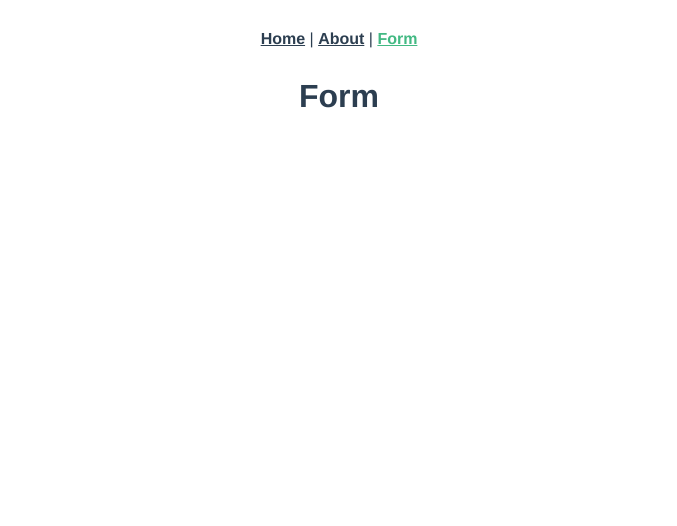
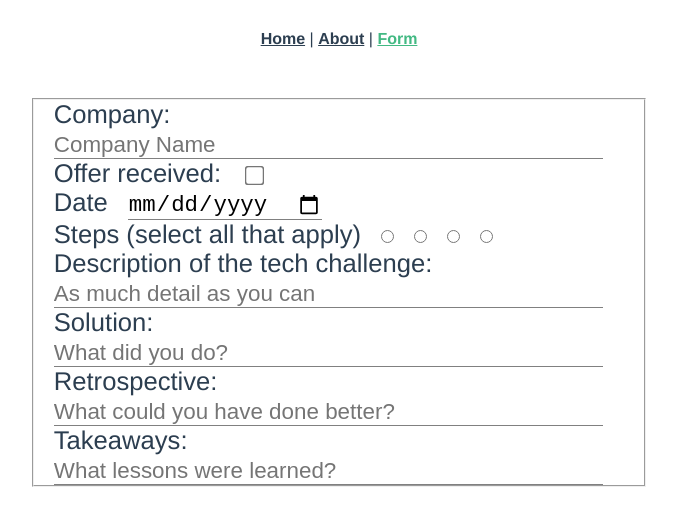
Before and after one commit to piknikki/launcher, a Vue app: page /form in a window 1280 px wide. Shown: the top 526 px of the page, without its empty margins (301-978 px from the left). Built offline with nearby package versions, Linux system fonts and the light colour scheme.

Commit message:
Got the basic form stuff there now need to improve it

```diff
--- a/src/views/InterviewForm.vue
+++ b/src/views/InterviewForm.vue
@@ -1,29 +1,112 @@
 <template>
-  <div>
-    <h1>Form</h1>
+  <div class="block">
+<!--    <h1>Form</h1>-->
+    <div class="form-wrapper">
+      <form>
+        <fieldset>
+          <label for="company">Company: </label>
+          <input v-model="company" id="company" type="text" placeholder="Company Name"><br>
+
+          <label for="offer">Offer received: </label>
+          <input v-model="offer" id="offer" type="checkbox"><br>
+
+          <label for="date">Date</label>
+          <input v-model="date" id="date" type="date"><br>
+
+          <label for="steps-screen">Steps (select all that apply)</label>
+            <input type="radio" id="steps-screen" value="HR screening" name="steps">
+            <input type="radio" id="steps-video" value="Video interview" name="steps">
+            <input type="radio" id="steps-takehome" value="Take-home challenge" name="steps">
+            <input type="radio" id="steps-whiteboard" value="Whiteboard w/interviewer" name="steps">
+          <br>
+
+          <label for="description">Description of the tech challenge: </label>
+          <input v-model="description" id="description" type="text" placeholder="As much detail as you can"><br>
+
+          <label for="solution">Solution: </label>
+          <input v-model="solution" id="solution" type="text" placeholder="What did you do?"><br>
+
+          <label for="retro">Retrospective: </label>
+          <input v-model="retro" id="retro" type="text" placeholder="What could you have done better?"><br>
+
+          <label for="takeaways">Takeaways: </label>
+          <input type="text" v-model="takeaways" id="takeaways" placeholder="What lessons were learned?">
+
+        </fieldset>
+      </form>
+      <div class="form-data" v-if="company">
+        <p>{{ company }}  ({{ offer ? 'offer received' : 'no offer' }})</p>
+        <p>Applied {{ date }}</p>
+        <p>{{ description }}</p>
+      </div>
+    </div>
   </div>
 </template>
 
 <script>
-// import { db } from '../firebaseDb'
-
 export default {
   name: 'InterviewForm',
   data () {
     return {
-      company: String,
-      date: Date,
-      description: String,
-      offer: Boolean,
-      retro: String,
-      solution: String,
-      steps: Array,
-      takeaways: Array
+      company: '',
+      date: '',
+      description: '',
+      offer: null,
+      retro: '',
+      solution: '',
+      steps: [],
+      takeaways: []
     }
   }
 }
 </script>
 
 <style scoped>
+.block {
+  width: 80%;
+  margin: 20px auto;
+  text-align: left;
+  font-size: 1.6rem;
+}
 
+.form-wrapper {
+  display: flex;
+  flex-flow: row nowrap;
+  justify-content: left;
+  align-items: flex-start;
+}
+
+form {
+  width: 60%;
+  margin: 0 auto;
+}
+
+label {
+  padding-left: 20px;
+}
+
+input {
+  font-size: 1.4rem;
+  border: none;
+  margin-left: 20px;
+  border-bottom: 1px solid grey;
+}
+
+.form-data {
+  width: 40%;
+  background: pink;
+}
+
+input[type=text] {
+  width: 90%;
+}
+
+input[type=checkbox] {
+  -ms-transform: scale(1.5);
+  -moz-transform: scale(1.5);
+  -webkit-transform: scale(1.5);
+  -o-transform: scale(1.5);
+  transform: scale(1.5);
+  margin-left: 20px;
+}
 </style>
```
